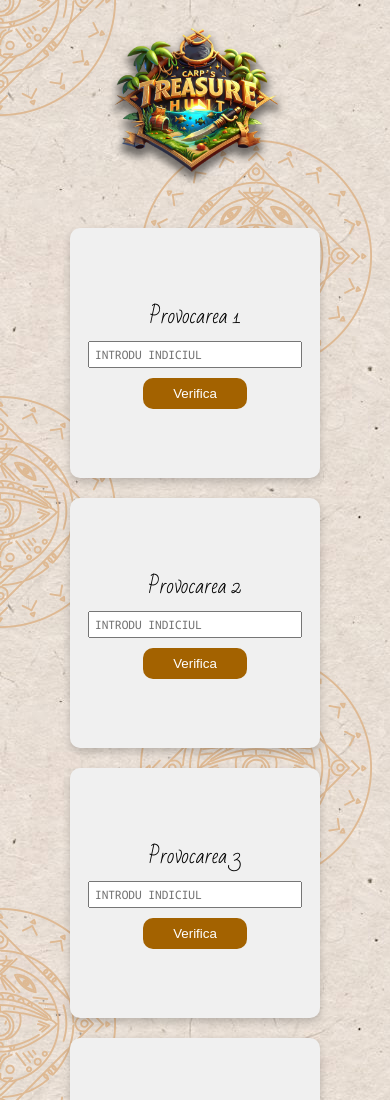
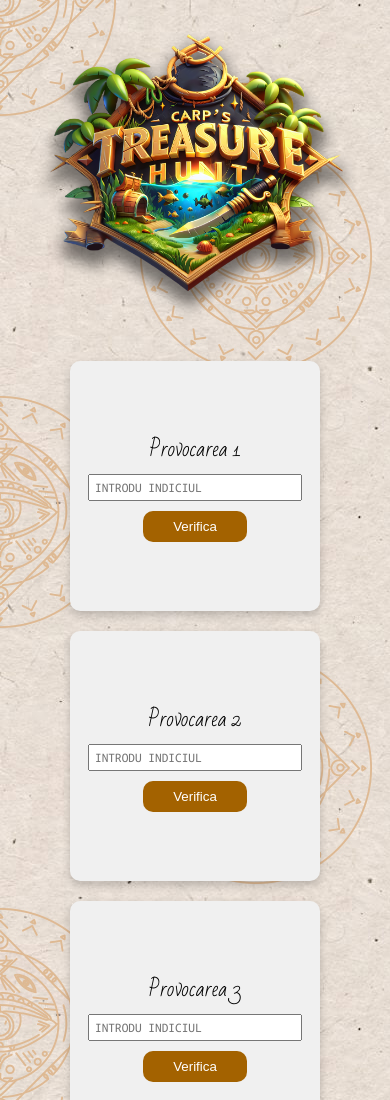
Before and after one commit to diaconualex/diaconualex.github.com, a plain HTML site: page index.html in a window 390 px wide. Shown: the top 1100 px of the page. Drawn offline with Linux system fonts and the light colour scheme.

Commit message:
Add files via upload

```diff
--- a/index.html
+++ b/index.html
@@ -106,8 +106,7 @@
         }
 
         .title-image {
-            width: 50%;
-            max-width: 300px;
+            max-width: 350px;
             margin-bottom: 20px;
             margin-top: 20px;
         }
@@ -129,7 +128,7 @@
             }
 
             .title-image {
-                max-width: 100%;
+                max-width: 350px;
             }
         }
     </style>
```
